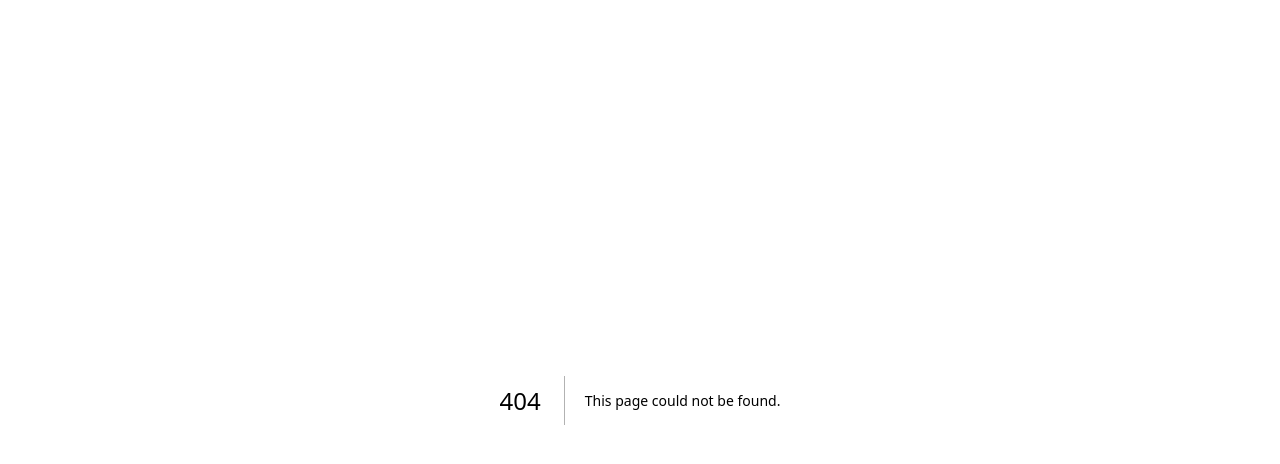
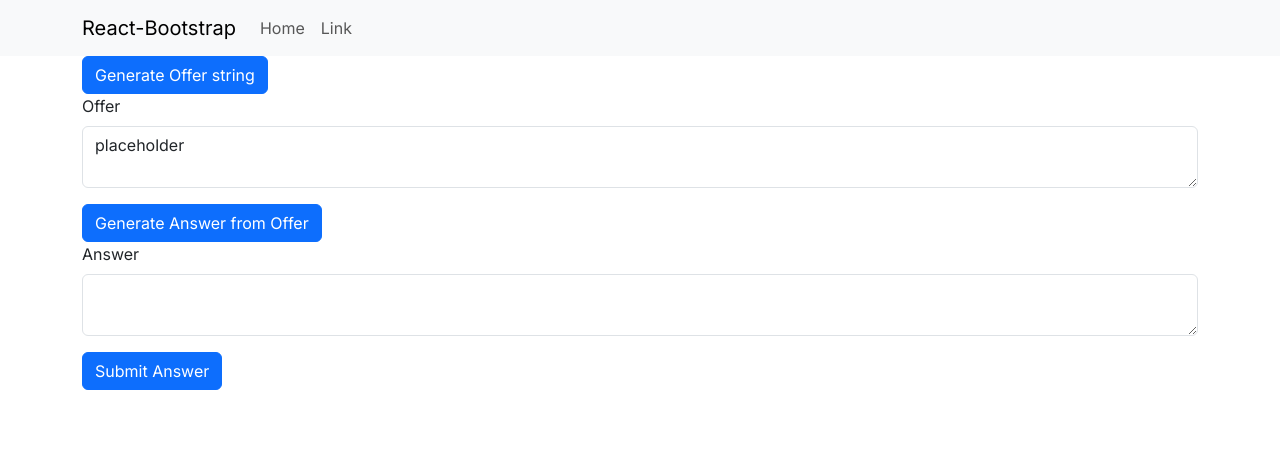
Before and after one commit to AlexJacksonDS/alexjacksonds.github.io, a Next.js app: page /secondpage in a window 1280 px wide. Before the commit this address had no page. Shown: the top 464 px of the page. Built offline with nearby package versions, Linux system fonts and the light colour scheme.

Commit message:
Start implementing RTC

```diff
--- /dev/null
+++ b/app/components/Navigation/Navigation.tsx
@@ -0,0 +1,20 @@
+'use client';
+
+import { Container, Nav, Navbar } from "react-bootstrap";
+
+export default function Navigation() {
+    return (
+        <Navbar expand="lg" className="bg-body-tertiary">
+            <Container>
+                <Navbar.Brand href="/">React-Bootstrap</Navbar.Brand>
+                <Navbar.Toggle aria-controls="basic-navbar-nav" />
+                <Navbar.Collapse id="basic-navbar-nav">
+                <Nav className="me-auto">
+                    <Nav.Link href="/">Home</Nav.Link>
+                    <Nav.Link href="/secondpage">Link</Nav.Link>
+                </Nav>
+                </Navbar.Collapse>
+            </Container>
+        </Navbar>
+    )
+}
--- a/app/globals.css
+++ /dev/null
@@ -1,27 +0,0 @@
-@tailwind base;
-@tailwind components;
-@tailwind utilities;
-
-:root {
-  --foreground-rgb: 0, 0, 0;
-  --background-start-rgb: 214, 219, 220;
-  --background-end-rgb: 255, 255, 255;
-}
-
-@media (prefers-color-scheme: dark) {
-  :root {
-    --foreground-rgb: 255, 255, 255;
-    --background-start-rgb: 0, 0, 0;
-    --background-end-rgb: 0, 0, 0;
-  }
-}
-
-body {
-  color: rgb(var(--foreground-rgb));
-  background: linear-gradient(
-      to bottom,
-      transparent,
-      rgb(var(--background-end-rgb))
-    )
-    rgb(var(--background-start-rgb));
-}
--- a/app/layout.tsx
+++ b/app/layout.tsx
@@ -1,6 +1,7 @@
 import type { Metadata } from 'next'
 import { Inter } from 'next/font/google'
-import './globals.css'
+import Navigation from './components/Navigation/Navigation'
+import 'bootstrap/dist/css/bootstrap.min.css'
 
 const inter = Inter({ subsets: ['latin'] })
 
@@ -16,7 +17,10 @@ export default function RootLayout({
 }) {
   return (
     <html lang="en">
-      <body className={inter.className}>{children}</body>
+      <body className={inter.className}>
+      <Navigation />
+        {children}
+      </body>
     </html>
   )
 }
--- /dev/null
+++ b/app/secondpage/page.tsx
@@ -0,0 +1,68 @@
+'use client';
+
+import { useEffect, useState } from "react";
+import { Button, Container, Form, FormControl } from "react-bootstrap";
+import { getAnswerFromOfferString, getDataChannelForGame, getOfferString, getPeerConnection, setAnswerStringOnConnection } from "../services/rtcService"
+
+export default function SecondPage() {
+  const [offerString, setOfferString] = useState("placeholder");
+  const [answerString, setAnswerString] = useState("placeholder");
+  const [peerConnection, setPeerConnection] = useState<RTCPeerConnection | null>(null);
+  const [dataChannel, setDataChannel] = useState<RTCDataChannel | null>(null);
+
+  useEffect(() => {
+    if (!peerConnection) {
+      setPeerConnection(getPeerConnection());
+    }
+    // if (!dataChannel && peerConnection) {
+    //   setDataChannel(getDataChannelForGame(peerConnection, "chat", () => { }))
+    // }
+  });
+
+  const generateOffer = async () => {
+    if (!peerConnection) {
+      return;
+    }
+    const offer = await getOfferString(peerConnection)
+    setOfferString(offer ?? "");
+  };
+
+  const generateAnswer = async () => {
+    if (!peerConnection) {
+      return;
+    }
+    const answer = await getAnswerFromOfferString(peerConnection, offerString)
+    setAnswerString(answer ?? "");
+  }
+
+  const submitAnswer = () => {
+    if (!peerConnection) {
+      return;
+    }
+    setAnswerStringOnConnection(peerConnection, answerString);
+  }
+
+  return (
+    <main>
+      <Container>
+        <Form>
+          <Button onClick={generateOffer}>Generate Offer string</Button>
+          <Form.Group className="mb-3" controlId="formOffer">
+            <Form.Label>Offer</Form.Label>
+            <FormControl as="textarea" readOnly={true} value={offerString} />
+          </Form.Group>
+          <Button variant="primary" type="submit" onClick={generateAnswer}>
+            Generate Answer from Offer
+          </Button>
+          <Form.Group className="mb-3" controlId="formAnswer">
+            <Form.Label>Answer</Form.Label>
+            <FormControl as="textarea" />
+          </Form.Group>
+          <Button variant="primary" type="submit" onClick={submitAnswer}>
+            Submit Answer
+          </Button>
+        </Form>
+      </Container>
+    </main>
+  )
+}
--- /dev/null
+++ b/app/services/rtcService.ts
@@ -0,0 +1,53 @@
+let peerConnection: RTCPeerConnection | undefined;
+
+export function getPeerConnection(): RTCPeerConnection {
+    if (peerConnection) {
+        return peerConnection;
+    }
+
+    const config = {
+        iceServers: [{
+            urls: "stun:stun.l.google.com:19302"
+        }]
+    };
+    peerConnection = new RTCPeerConnection(config);
+    peerConnection.onconnectionstatechange = ev => {};// console.log('%c' + new Date().toISOString() + ': ConnectionState: %c' + peerConnection.connectionState + ' %cIceConnectionState: %c' + peerConnection.iceConnectionState,'color:yellow', 'color:orange', 'color:yellow', 'color:orange');
+    peerConnection.oniceconnectionstatechange = ev => {};// console.log('%c' + new Date().toISOString() + ': ConnectionState: %c' + peerConnection.connectionState + ' %cIceConnectionState: %c' + peerConnection.iceConnectionState,'color:yellow', 'color:orange', 'color:yellow', 'color:orange');
+    return peerConnection;
+}
+
+export function getDataChannelForGame(peerConnection: RTCPeerConnection, gameName: string, messageHandler: ((this: RTCDataChannel, ev: MessageEvent) => any) | null): RTCDataChannel {
+    const dataChannel = peerConnection.createDataChannel(gameName, {
+        negotiated: true,
+        id: 0
+    });
+    dataChannel.onopen = () => { };
+    dataChannel.onmessage = messageHandler;
+    return dataChannel;
+}
+
+export async function getOfferString(peerConnection: RTCPeerConnection): Promise<string | undefined> {
+    await peerConnection.setLocalDescription(await peerConnection.createOffer());
+    peerConnection.onicecandidate = ({
+        candidate
+    }) => {
+        if (candidate) return;
+    };
+    return peerConnection?.localDescription?.sdp;
+}
+
+export async function getAnswerFromOfferString(peerConnection: RTCPeerConnection, offer: string): Promise<string | undefined> {
+    await peerConnection.setRemoteDescription({
+        type: "offer",
+        sdp: offer
+    });
+    await peerConnection.setLocalDescription(await peerConnection.createAnswer());
+    return peerConnection?.localDescription?.sdp
+}
+
+export function setAnswerStringOnConnection(peerConnection: RTCPeerConnection, answer: string) {
+    peerConnection.setRemoteDescription({
+        type: "answer",
+        sdp: answer
+    });
+}
```
Also changed, not shown: package.json (+8 -6 lines), 1 other file (tests, documents, lock files or other folders).
